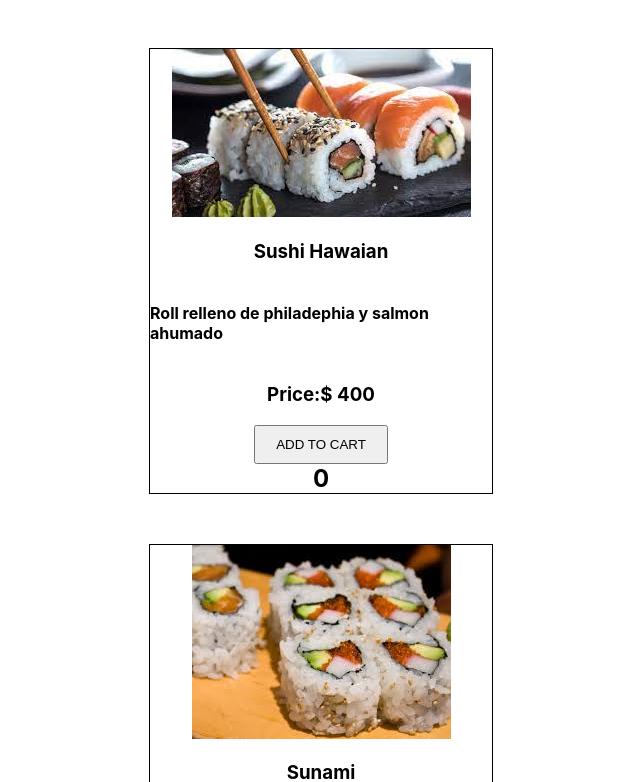
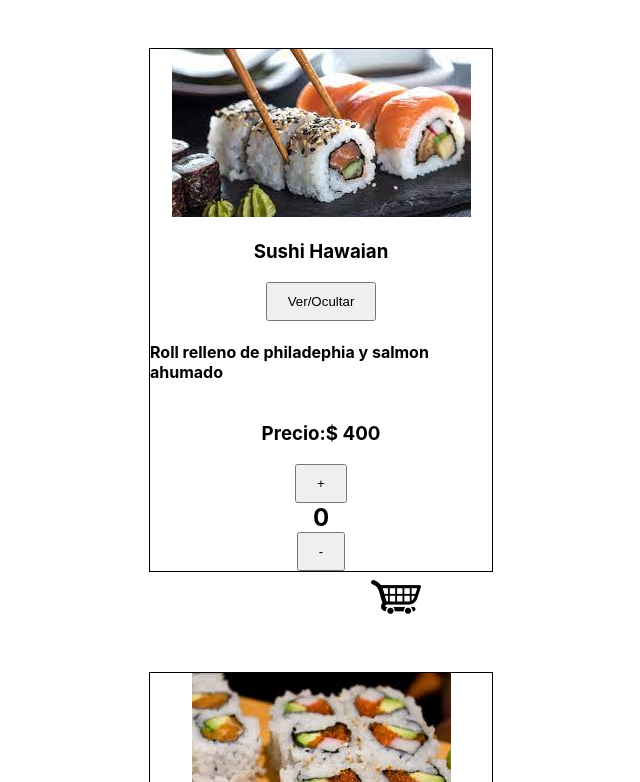
Before and after one commit to chanticou/Namae-React, a React (Create React App) app: page / in a window 1280 px wide. Shown: the part 1353-2135 px from the top of the page, without its empty margins (319-959 px from the left). Built offline with nearby package versions, Linux system fonts and the light colour scheme.

Commit message:
Agregando contador -

```diff
--- a/src/App.js
+++ b/src/App.js
@@ -26,6 +26,7 @@ function App() {
 
 
 
+
     <Creditos />
 </>
   );
--- a/src/Products.js
+++ b/src/Products.js
@@ -1,29 +1,72 @@
 // IMPORTAR USESTATE PARA PODER USARLO
 import { useState } from "react";
+import CartWidget from "./CartWidget";
 
 
-const Products = (props) =>{
+const Products = ({name, description, price, stock, img}) =>{
 
-    // USANDO LOS ESTADOS
-    const [quantityProducts, setQuantityProducts] = useState(0)
+    //ESTADOS
+    //MOSTRAR DESCRIPCION
+    const [mostrarDescription, setMostrarDescription] = useState(true)
 
-    const increment=()=>{
-        setQuantityProducts(quantityProducts+1)
-        console.log()
+    //contador
+    //usestate(0)=> me va a devolver un array, y decir cual es el valor inicial que contiene el estado
+    //ese arreglo va a contener dos valores, el primero es el valor que contiene el estado (en este caso 0)
+    //El segundo valor es una funcion, que permite actualizar el estado, va a reemplazar el estado anterior
+
+    const [contador, setcontador] = useState(0)
+
+
+    //FUNCIONES
+    const sumar=()=>{
+        //setcontador => metodo ASINCRONO => metodo que cambia el estado es Asincrono
+
+        setcontador(contador + 1)
+
+
     }
 
+    const restar =()=>{
+        if(contador>0){
+        setcontador(contador-1)
+    }
+
+    }
+
+    //ADDEVENTLISTENER DESCRIPTON FOOD
+    const descriptionFood = () =>{
+        setMostrarDescription(!mostrarDescription)
+    }
+    //FIN FUNCIONES
+
+    //RETURN
     return(
     <>
 
         <div className='productsContainer'>
             <div className='content-img'>
-                <img src={props.img} alt='philadefia' ></img>
+                <img src={img} alt='philadefia' ></img>
             </div>
-            <h3>{props.name}</h3>
-            <h4>{props.description}</h4>
-            <h3>Price:$ {props.price}</h3>
-            <button onClick={increment}>ADD TO CART </button><span className='quiantity'>{quantityProducts}</span>
+            <h3>{name}</h3>
+            <button onClick={descriptionFood}>Ver/Ocultar</button>
+
+            {
+                //operador cortocircuito, cuando el operador ternrio no tiene nada en el else se pone eso &&
+                mostrarDescription &&
+                <>
+                <h4>{description}</h4>
+                <h3>Precio:$ {price}</h3>
+                </>
+
+            }
+
+            <button onClick={sumar}>  + </button><span className='quiantity'>{contador}</span>
+
+            <button onClick={restar}> -  </button><span className='quiantity'></span>
         </div>
+
+
+        <CartWidget />
 
     </>
     )
--- a/src/data.js
+++ b/src/data.js
@@ -8,50 +8,57 @@ const data = [
         name:'Sushi Hawaian',
         description:'Roll relleno de philadephia y salmon ahumado',
         price:400,
-        stock:120,
-        img:philadefia
+        stock:10,
+        img:philadefia,
+        initial:0
     },
     {
         name:'Sunami',
-        tipe:'Roll relleno de philadephia y salmon ahumado',
+        tipe:'Roll de Langostino apanados con',
         price:400,
         stock:120,
-        img:Sunami
+        img:Sunami,
+        initial:0
     },
     {
         name:'Terracota',
         tipe:'Roll relleno de philadephia y salmon ahumado',
         price:400,
         stock:120,
-        img:philadefia
+        img:philadefia,
+        initial:0
     },
     {
         name:'Mexico',
         tipe:'Roll relleno de philadephia y salmon ahumado',
         price:400,
         stock:120,
-        img:Sunami
+        img:Sunami,
+        initial:0
     },
     {
         name:'Sureste',
         tipe:'Roll relleno de philadephia y salmon ahumado',
         price:400,
         stock:120,
-        img:philadefia
+        img:philadefia,
+        initial:0
     },
     {
         name:'Italian',
         tipe:'Roll relleno de philadephia y salmon ahumado',
         price:400,
         stock:120,
-        img:Sunami
+        img:Sunami,
+        initial:0
     },
     {
         name:'Aconcagua',
         tipe:'Roll relleno de philadephia y salmon ahumado',
         price:400,
-        stock:120,
-        img:philadefia
+        stock:12,
+        img:philadefia,
+        initial:0
     }
 ];
 
```
Also changed, not shown: src/promise.js (added, +27 -0 lines).
